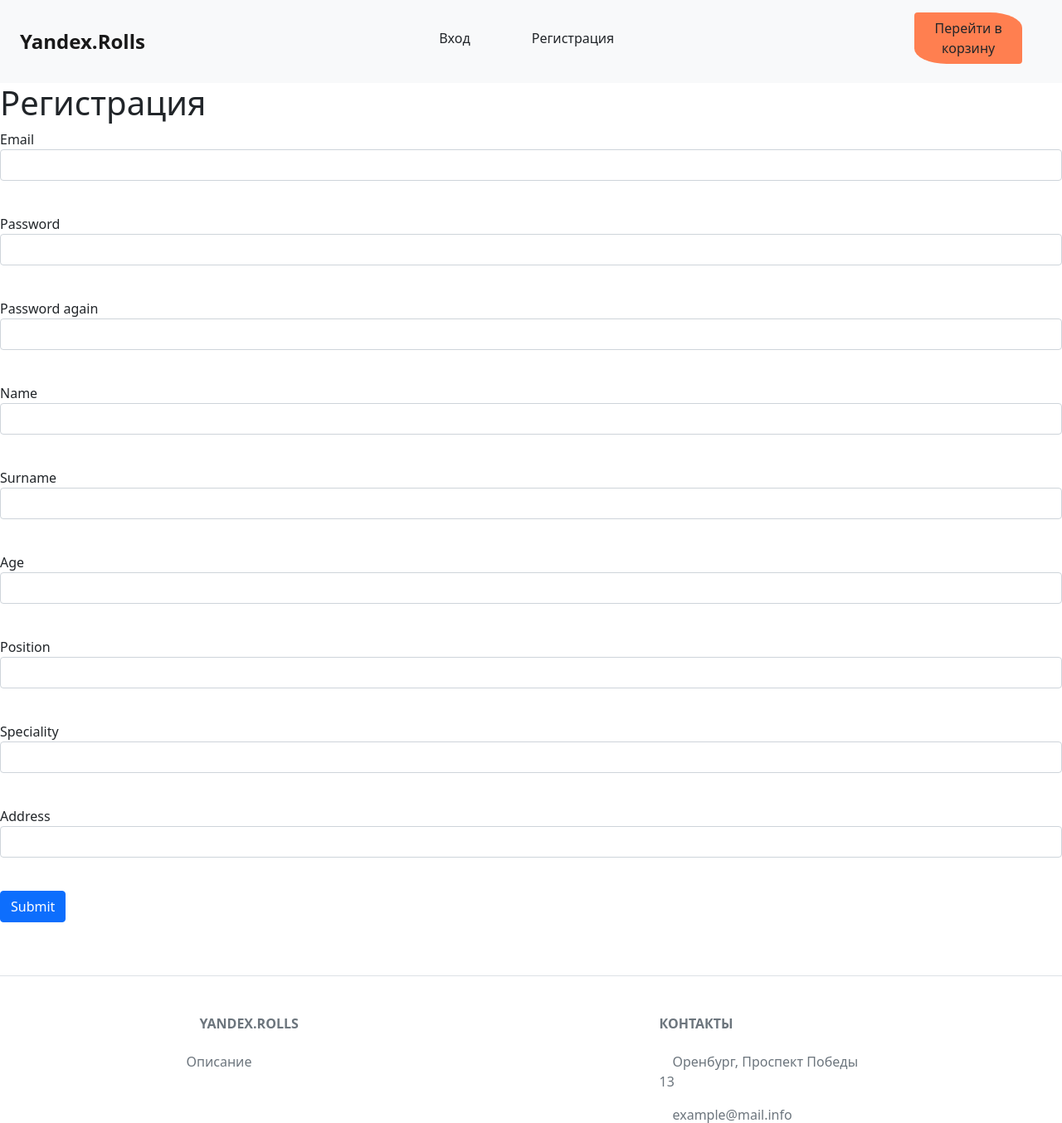
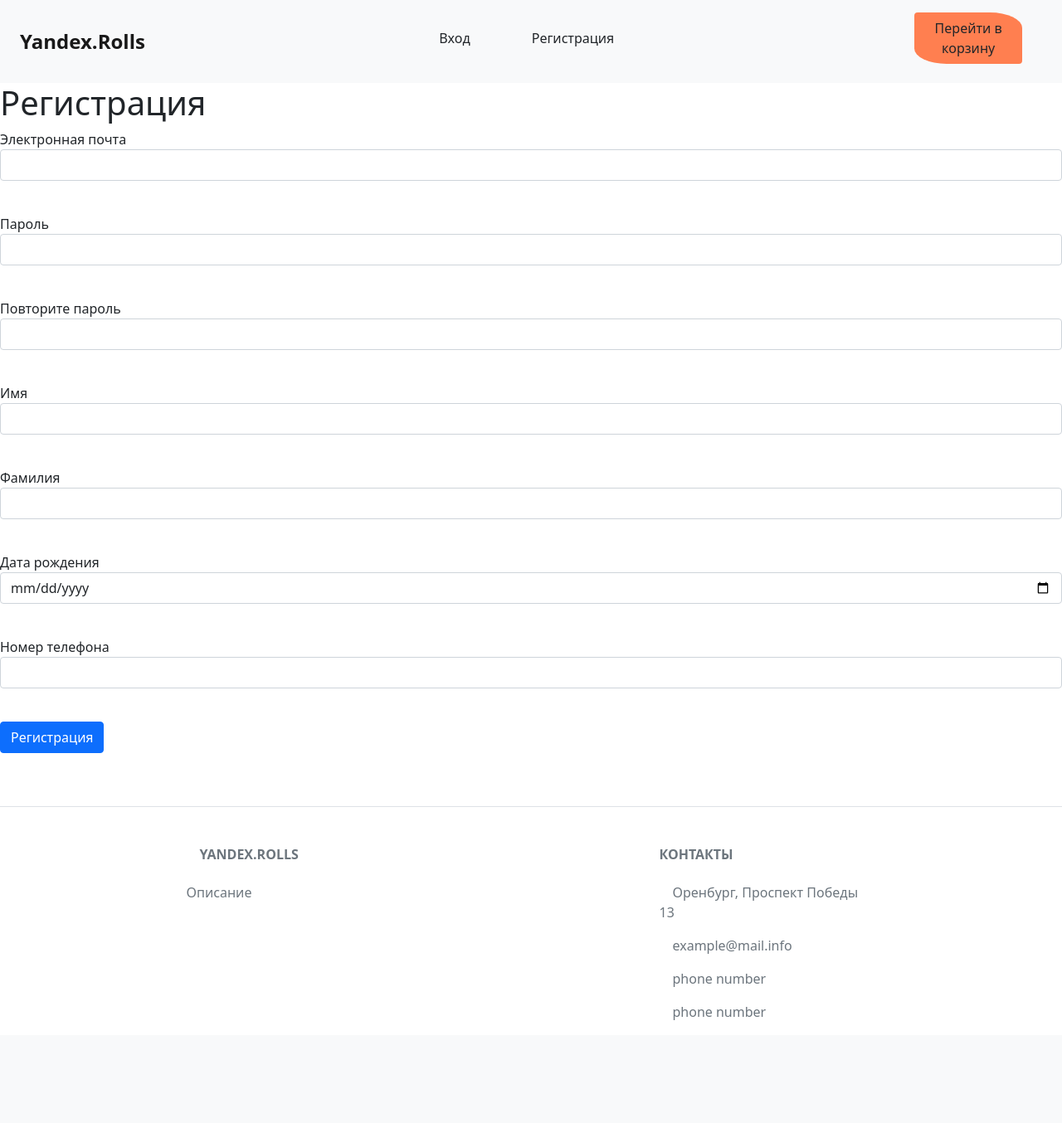
Before and after one commit to alinaramilevna/yandex_lyceum_web_project, a Flask app: template templates/register.html in a window 1280 px wide. Shown: the top 1354 px of the page at 83% size. After the commit the page ends 1230 px from the top, so only its background shows below. Run offline with Flask 3, Linux system fonts and the light colour scheme; the template is opened without the code that fills it: values that come from a table or form of the project are taken from there, others are empty; tables that the repository leaves empty hold one stand-in row (values such as "Sample post"); form fields are guessed from the names that the template uses; some libraries are stand-ins or nearby versions.

Commit message:
кое-какая регистрация пользователей

```diff
--- a/data/__all_models.py
+++ b/data/__all_models.py
@@ -1 +1,3 @@
 from . import users
+from . import dishes
+from . import types
--- /dev/null
+++ b/forms/register_user.py
@@ -0,0 +1,14 @@
+from flask_wtf import FlaskForm
+from wtforms import PasswordField, StringField, SubmitField, EmailField, IntegerField, DateField
+from wtforms.validators import DataRequired
+
+
+class RegisterForm(FlaskForm):
+    password = PasswordField('Пароль', validators=[DataRequired()])
+    password_again = PasswordField('Повторите пароль', validators=[DataRequired()])
+    surname = StringField('Фамилия', validators=[DataRequired()])
+    name = StringField('Имя', validators=[DataRequired()])
+    birth_date = DateField('Дата рождения', validators=[DataRequired()])
+    email = EmailField('Электронная почта', validators=[DataRequired()])
+    phone_number = StringField('Номер телефона', validators=[DataRequired()])
+    submit = SubmitField('Регистрация')
--- a/main.py
+++ b/main.py
@@ -4,6 +4,9 @@
 from flask import Flask, render_template, redirect, make_response, request, session, abort
 from data import db_session
 from flask import jsonify, make_response
+from data.users import User
+from data.tools import check_phone_number
+from forms.register_user import RegisterForm
 
 app = Flask(__name__)
 app.config['SECRET_KEY'] = 'yandexlyceum_secret_key'
@@ -26,8 +29,45 @@
 
 @app.route('/')
 @app.route('/index')
-def main_page():
-    return render_template('index.html')
+def index():
+    return redirect('/register')
+    # return render_template('index.html')
+
+
+@app.route('/register', methods=['GET', 'POST'])
+def register():
+    form = RegisterForm()
+    if form.validate_on_submit():
+        if form.password.data != form.password_again.data:
+            return render_template('register.html', title='Регистрация',
+                                   form=form,
+                                   message="Пароли не совпадают")
+        db_sess = db_session.create_session()
+        if db_sess.query(User).filter(User.email == form.email.data).first():
+            return render_template('register.html', title='Регистрация',
+                                   form=form,
+                                   message="Пользователь с такой почтой уже есть")
+        if db_sess.query(User).filter(User.phone_number == form.phone_number.data).first():
+            return render_template('register.html', title='Регистрация',
+                                   form=form,
+                                   message="Пользователь с таким номером телефона уже есть")
+        if not check_phone_number(form.phone_number.data):
+            return render_template('register.html', title='Регистрация',
+                                   form=form,
+                                   message="Некорректный номер телефона")
+        user = User(
+            surname=form.surname.data,
+            name=form.name.data,
+            email=form.email.data,
+            birth_date=form.birth_date.data,
+            phone_number=check_phone_number(form.phone_number.data)
+        )
+
+        user.set_password(form.password.data)
+        db_sess.add(user)
+        db_sess.commit()
+        return redirect('/login')
+    return render_template('register.html', title='Регистрация', form=form)
 
 
 if __name__ == '__main__':
--- a/templates/register.html
+++ b/templates/register.html
@@ -50,41 +50,22 @@
     {% endfor %}
     </p>
     <p>
-        {{ form.age.label }}<br>
-        {{ form.age(class="form-control") }}<br>
-        {% for error in form.age.errors %}
+        {{ form.birth_date.label }}<br>
+        {{ form.birth_date(class="form-control") }}<br>
+        {% for error in form.birth_date.errors %}
     <p class="alert alert-danger" role="alert">
         {{ error }}
     </p>
     {% endfor %}
     </p>
     <p>
-        {{ form.position.label }}<br>
-        {{ form.position(class="form-control") }}<br>
-        {% for error in form.position.errors %}
+        {{ form.phone_number.label }}<br>
+        {{ form.phone_number(class="form-control") }}<br>
+        {% for error in form.phone_number.errors %}
     <p class="alert alert-danger" role="alert">
         {{ error }}
     </p>
     {% endfor %}
-    </p>
-        <p>
-        {{ form.speciality.label }}<br>
-        {{ form.speciality(class="form-control") }}<br>
-        {% for error in form.speciality.errors %}
-            <p class="alert alert-danger" role="alert">
-                {{ error }}
-            </p>
-        {% endfor %}
-    </p>
-        <p>
-        {{ form.address.label }}<br>
-        {{ form.address(class="form-control") }}<br>
-        {% for error in form.address.errors %}
-            <p class="alert alert-danger" role="alert">
-                {{ error }}
-            </p>
-        {% endfor %}
-    </p>
     <p>{{ form.submit(type="submit", class="btn btn-primary") }}</p>
     {{message}}
 </form>
```
Also changed, not shown: data/dishes.py (added, +21 -0 lines), data/tools.py (added, +25 -0 lines), data/types.py (added, +16 -0 lines), data/users.py (+4 -10 lines), db/database.db (added). Lines whose indentation alone changed are shown as unchanged.
